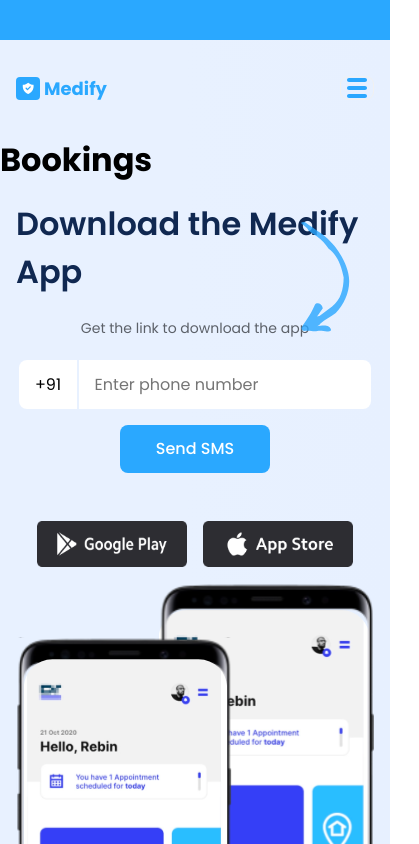
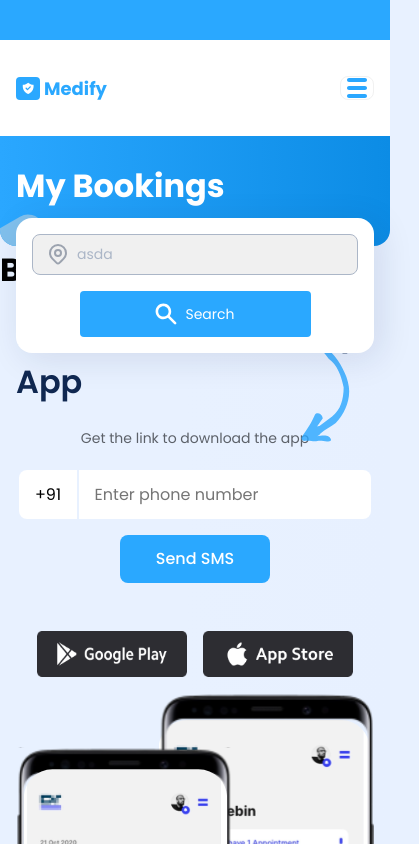
Before and after one commit to abhay8696/medify, a React (Vite) app: page /bookings in a window 390 px wide. Shown: the top 844 px of the page, 419 px wide, since content can reach past the window. Built offline with nearby package versions, Linux system fonts and the light colour scheme.

Commit message:
created search function on navbar for findPage and bookingsPage

```diff
--- a/src/App.jsx
+++ b/src/App.jsx
@@ -7,8 +7,8 @@ import MainFooter from './components/MainFooter/MainFooter'
 import HomePage from './components/HomePage/HomePage'
 import FindPage from './components/FindPage/FindPage'
 import BookingsPage from './components/BookingsPage/BookingsPage'
+//contexts
 import { BookingsContext } from './contexts/AllContexts';
-//contexts
 
 
 function App() {
@@ -22,7 +22,7 @@ function App() {
             <Routes>
               <Route path='/' exact element={<HomePage />} />
               <Route path='/home' exact element={<HomePage />} />
-              <Route path='/find' exact element={<FindPage bookings={bookings}/>} />
+              <Route path='/find' exact element={<FindPage />} />
               <Route path='/bookings' exact element={ <BookingsPage />} />
             </Routes>
           </BrowserRouter>
--- a/src/components/Bookings/Bookings.jsx
+++ b/src/components/Bookings/Bookings.jsx
@@ -1,9 +1,13 @@
 
-import React from 'react';
+import React, { useContext } from 'react';
 //styles
 import "./Bookings.css";
+//contexts
+import { BookingsContext } from '../../contexts/AllContexts';
 
 const Bookings = () => {
+    //contexts
+    const [bookings, setBookings] = useContext(BookingsContext);
     return (
         <div className='Bookings'>
             <h1>Bookings</h1>
--- a/src/components/BookingsPage/BookingsPage.jsx
+++ b/src/components/BookingsPage/BookingsPage.jsx
@@ -8,7 +8,7 @@ const BookingsPage = () => {
     return (
         <>
             <AppTop />
-            <Navbar />
+            <Navbar atBookingsPage={true} backColor="whiteBack" />
 
             <Bookings />
         </>
--- a/src/components/FindPage/FindPage.jsx
+++ b/src/components/FindPage/FindPage.jsx
@@ -5,13 +5,13 @@ import FAQ from '../FAQ/FAQ';
 import AppTop from '../AppTop/AppTop';
 import Navbar from '../Navbar/Navbar';
 
-const FindPage = ({bookings}) => {
+const FindPage = () => {
     return (
         <>
             <AppTop />
-            <Navbar />
+            <Navbar atFindPage={true} backColor="whiteBack" />
 
-            <SearchResults bookings={bookings}/>
+            <SearchResults />
 
             <FAQ />
         </>
--- a/src/components/HomePage/HomePage.jsx
+++ b/src/components/HomePage/HomePage.jsx
@@ -14,7 +14,7 @@ const HomePage = () => {
     return (
         <>
             <AppTop />
-            <Navbar />
+            <Navbar atHomePage={true}/>
 
             <Hero />
             <CardHolder type="offers" classForMargin={"CardHolder-offers"}/>
--- a/src/components/Navbar/Navbar.css
+++ b/src/components/Navbar/Navbar.css
@@ -17,6 +17,10 @@ nav{
     width: 100%;
     /* max-width: 1100px; */
     /* padding: 0 1rem; */
+}
+
+.whiteBack{
+    background-color: var(--color-white);
 }
 
 .logo{
@@ -93,6 +97,8 @@ nav{
     border-radius: 0 0 1rem 1rem;
     overflow: hidden;
     position: relative;
+    /* margin-left: auto;
+    margin-right: auto; */
 }
 
 .navbarBottomPatch{
@@ -113,7 +119,7 @@ nav{
     right: 100%;
     display: none;
     flex-direction: column;
-    z-index: 10
+    z-index: 30
 }
 .menuItem{
     padding: 1rem;
@@ -138,12 +144,80 @@ nav{
     justify-content: center;
 }
 
+.BookingSearch{
+    display: flex;
+    align-items: flex-start;
+    justify-content: space-between;
+}
+
+
+.bookingsHeadline{
+    width: 403px;
+    font-size: 40px;
+    font-weight: 700;
+    color: var(--color-white);
+    line-height: 0;
+    flex-grow: 1;
+    flex-shrink: 1;
+}
+
+.BookingSearch .navSearchWrapper{
+    /* flex-basis: 780px; */
+    /* width: 780px; */
+    flex-grow: 1;
+}
+
+
+.BookingSearch form input{
+    /* width: 33.33%; */
+}
+.BookingSearch, .NavSearch{
+    position: absolute;
+    z-index: 25;
+    top: calc(var(--heightOfAppTop) + var(--heightOfMainNav) + 50px);
+}
+.NavSearch{
+    display: flex;
+    background-color: var(--color-white);
+    align-items: center;
+    justify-content: center;
+    padding: 1rem;
+    /* width: var(--appWidth); */
+    border-radius: 1rem;
+    box-shadow: 6px 6px 35px 0px #1028511C;
+}
+
+.navSearchWrapper{
+    background-color: var(--color-white);
+    display: flex;
+    align-items: center;
+    justify-content: center;
+    padding: 1rem;
+    /* width: var(--appWidth); */
+    border-radius: 1rem;
+    box-shadow: 6px 6px 35px 0px #1028511C;
+}
+
 @media screen and (max-width: 1000px) {
     nav{
         --linksGap: 1rem;
     }
 }
 
+/* above 1200px */
+@media screen and (min-width: 1200px) {
+    .BookingSearch, .NavSearch{
+        width: var(--appWidth);
+    }
+}
+
+/* below 1200px */
+@media screen and (max-width: 1200px) {
+    .BookingSearch, .NavSearch{
+        left: 1rem;
+        right: 1rem;
+    }
+}
 @media screen and (max-width: 900px) {
     .navBody{
         display: none;
@@ -154,4 +228,14 @@ nav{
     .menuListWrapper{
         display: flex;
     }
+    .BookingSearch{
+        flex-direction: column;
+    }
+    .bookingsHeadline{
+        font-size: 32px;
+    }
+    .BookingSearch .navSearchWrapper{
+        align-self: flex-end;
+        margin-top: 2rem;
+    }
 }
--- a/src/components/Navbar/Navbar.jsx
+++ b/src/components/Navbar/Navbar.jsx
@@ -6,9 +6,11 @@ import sheildIcon from "../../assets/sheildWhite.svg";
 import menuIcon from "../../assets/hamburger.svg";
 //components
 import Button from '../Button/Button';
+import SearchBar from '../SearchBar/SearchBar';
 
 const Navbar = props => {
     //props
+    const { atHomePage, atFindPage, atBookingsPage, backColor } = props;
     //states
     const [menuPoisition, setMenuPosition] = useState("hideMenu");
     //variables
@@ -34,11 +36,41 @@ const Navbar = props => {
         return arr;
     }
 
+    const NavbarBottom = () => {
+        if(atHomePage) return null;
+
+        return (
+            <div className='navbarBottom'>
+                <span className='navbarBottomPatch'></span>
+            </div>
+        )
+    }
+
+    //sub-components
+    const NavSearch = () => {
+        if(atFindPage) return (
+            <div className={"NavSearch"}>
+                <SearchBar />
+            </div>
+        )
+    }
+
+    const BookingSearch = () => {
+        if(atBookingsPage) return (
+            <div className={"BookingSearch"}>
+                <span className='bookingsHeadline'>My Bookings</span>
+                <div className='navSearchWrapper'>
+                    <SearchBar customClass="" atBookingsPage={true}/>
+                </div>
+            </div>
+        )
+    }
 
     return (
 
-        <nav>
-            <div className='commonContainer'>
+        <>
+        <nav className={`${backColor}`}>
+            <div className="commonContainer">
             <div className='mainNav'>
                 <div className='logo'>
                     <Button icon={sheildIcon} buttonClass="logoButton"/>
@@ -52,14 +84,16 @@ const Navbar = props => {
                     <Button text="my bookings" buttonClass="largeButton "/>
                 </div>
             </div>
-            {/* <div className='navbarBottom'>
-                <span className='navbarBottomPatch'></span>
-            </div> */}
+
             <div className='menuListWrapper'>
                 {displayMenuList()}
             </div>
             </div>
+            <NavSearch />
+            <BookingSearch />
         </nav>
+        <NavbarBottom />
+        </>
     );
 };
 
--- a/src/components/SearchBar/SearchBar.jsx
+++ b/src/components/SearchBar/SearchBar.jsx
@@ -7,7 +7,9 @@ import location from "../../assets/location.svg"
 //components
 import Button from '../Button/Button';
 
-const SearchBar = () => {
+const SearchBar = props => {
+    //const
+    const { customClass, atBookingsPage } = props;
     //states
     const [formData, setFormData] = useState({state: "asda", city: ""});
     //functions
@@ -19,8 +21,24 @@ const SearchBar = () => {
 
         setFormData({...formData, [name]: value});
     }
-    return (
-        <form onSubmit={handleSubmit} className='SearchBar'>
+    const displayInputs = () => {
+        if(atBookingsPage){
+            return (
+            <span className='inputWrapper'>
+                <img src={location}/>
+                <input
+                type='text'
+                value={formData.state}
+                name='state'
+                onChange={handleChange}
+                placeholder='state'
+                id='state'
+                />
+            </span>
+        )}
+
+        return(
+            <>
             <span className='inputWrapper'>
                 <img src={location}/>
                 <input
@@ -43,6 +61,13 @@ const SearchBar = () => {
                 placeholder='city'
                 />
             </span>
+            </>
+        )
+    }
+
+    return (
+        <form onSubmit={handleSubmit} className={`SearchBar ${customClass}`}>
+            {displayInputs()}
             <Button text="search" icon={searchIcon} buttonClass={"longButton"}/>
         </form>
     );
--- a/src/components/SearchResults/SearchResults.jsx
+++ b/src/components/SearchResults/SearchResults.jsx
@@ -9,9 +9,8 @@ import ResultCard from '../ResultCard/ResultCard';
 
 const headline = "15 medical centers available in Alaska";
 const subText = "Book appointments with minimum wait-time & verified doctor details";
-const SearchResults = props => {
-    //props
-    const { bookings } = props;
+const SearchResults = () => {
+
     return (
         <div className='SearchResults'>
             <div className='commonContainer resultsBody'>
@@ -24,7 +23,7 @@ const SearchResults = props => {
                 </div>
                 <div className='cardAndSensodyne'>
                     <aside className='resultCardsArray'>
-                        <ResultCard bookings={bookings}/>
+                        <ResultCard />
                     </aside>
                     <aside className='sensodyne'></aside>
                 </div>
```
Also changed, not shown: src/components/ResultCard/ResultCard.jsx (+8 -4 lines).
